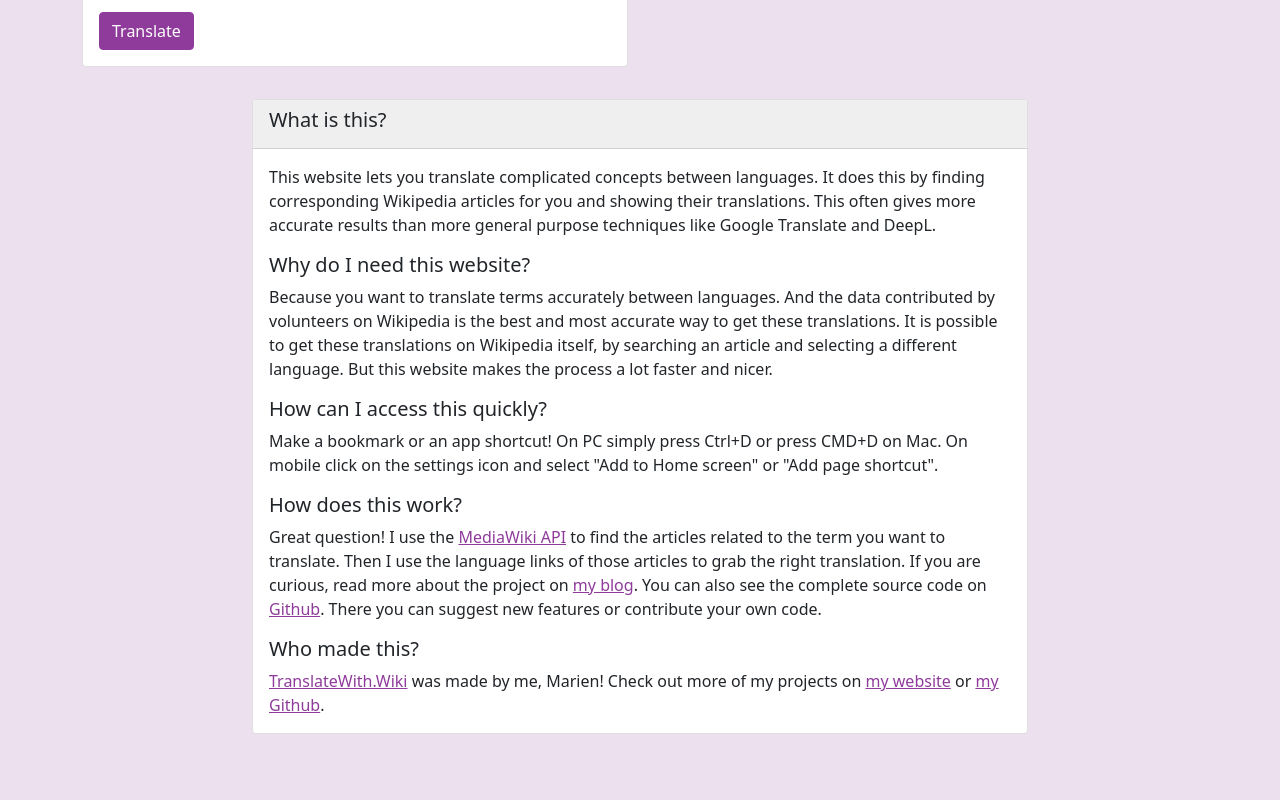
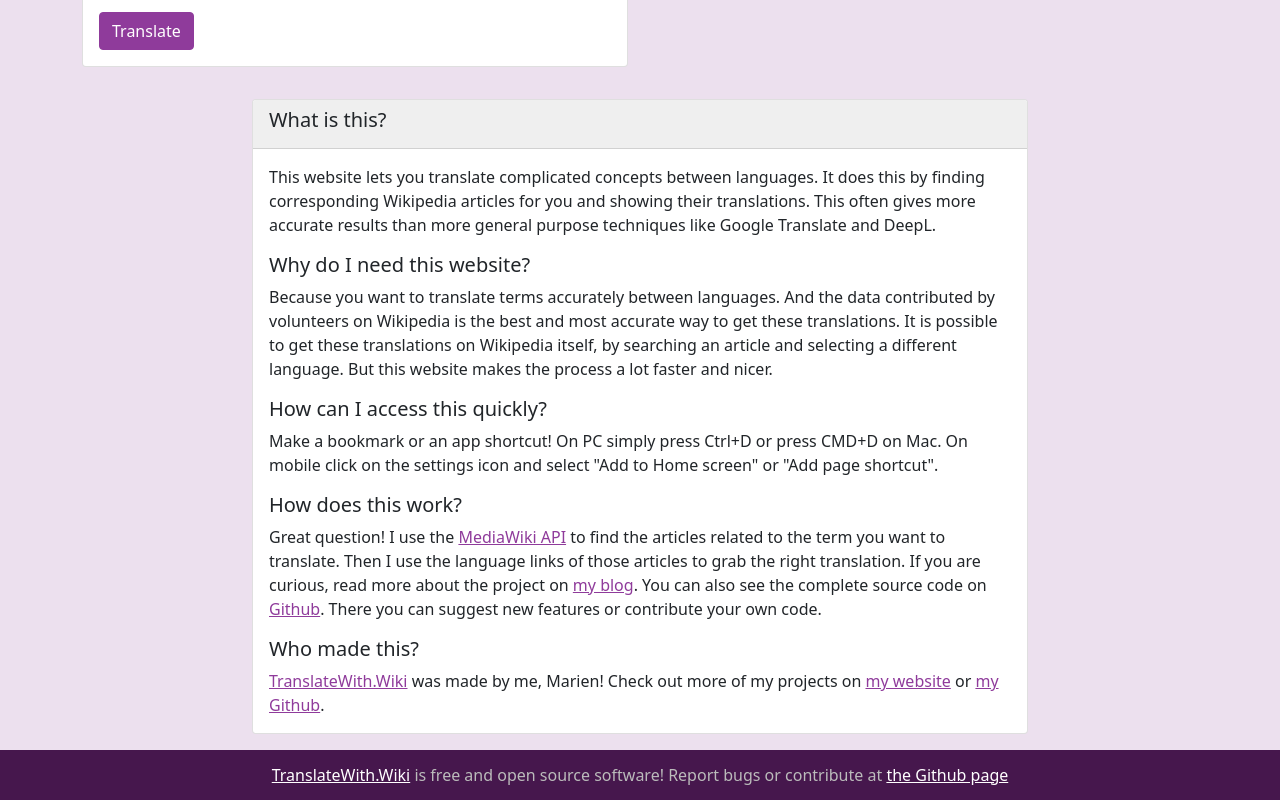
Before and after one commit to raatmarien/translatewith-wiki, a React (Create React App) app in the folder frontend/: page / in a window 1280 px wide. Shown: the part 232-1032 px from the top of the page. Before the commit the page ends 966 px from the top, so only its background shows below. Built offline with nearby package versions, Linux system fonts and the light colour scheme.

Commit message:
Add a footer

```diff
--- a/frontend/src/App.scss
+++ b/frontend/src/App.scss
@@ -24,6 +24,19 @@
 
 body {
     background-color: $page-bg;
+
+    footer {
+        background-color: #46174d;
+        color: #bbb;
+        margin-top: 1em;
+        padding: 0.8em;
+        text-align: center;
+        width: 100%;
+
+        a {
+            color: #fff;
+        }
+    }
 }
 
 .navbar {
--- a/frontend/src/App.tsx
+++ b/frontend/src/App.tsx
@@ -41,6 +41,10 @@
         <TranslateComponent />
         <ExplanationComponent />
       </Container>
+      <footer>
+        <a href="https://translatewith.wiki">TranslateWith.Wiki</a> is free and open source software!
+        Report bugs or contribute at <a href="https://github.com/raatmarien/translatewith-wiki">the Github page</a>
+      </footer>
     </div>
   );
 }
```
